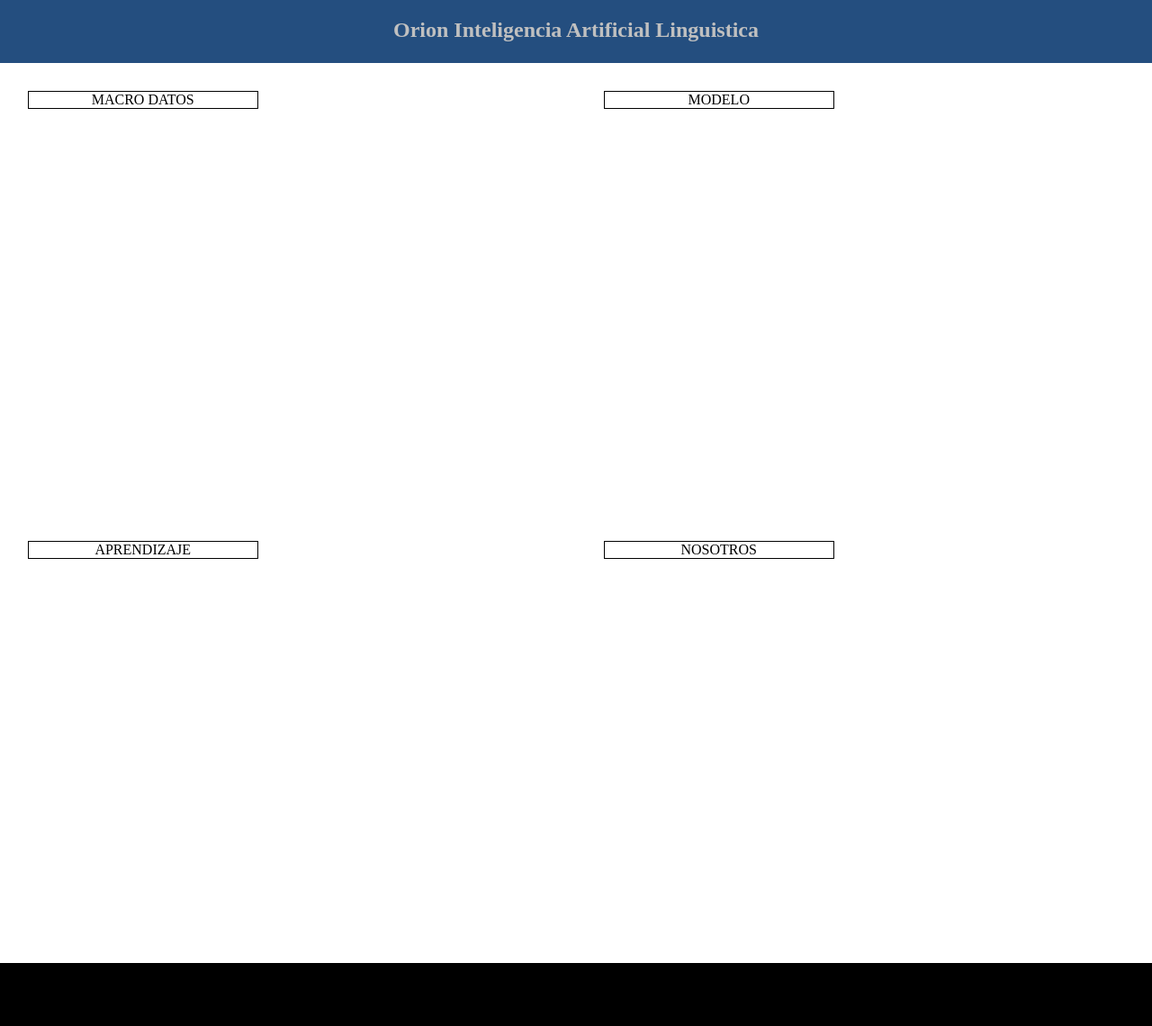
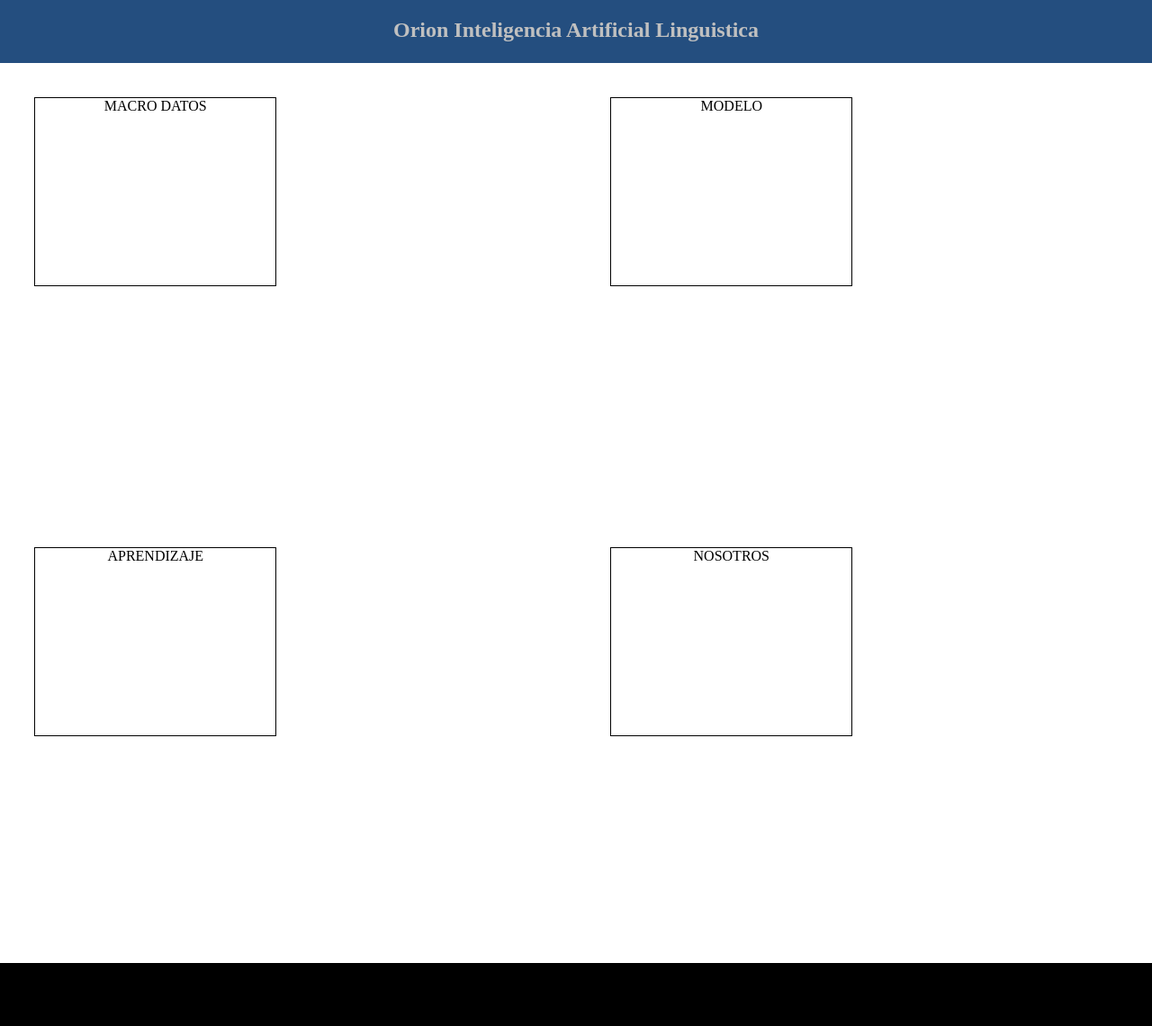
Before and after one commit to PT-Adrian/orionworkflow.github.io, a Jekyll site: the page built from index.md, in a window 1280 px wide. Shown: the whole page at 90% size. Built offline with Jekyll 4.4.1, drawn with Linux system fonts in a browser that asks for light colours; our own code applies the rules of GitHub Pages for plain Markdown files.

Commit message:
Update style.css

```diff
--- a/assets/css/style.css
+++ b/assets/css/style.css
@@ -218,8 +218,9 @@ span{
 .front{
 
     float:left;
-    width:40%;
-    margin:4.8%;
+    width:42%;
+    height:42%;
+    margin:6%;
     border:1px solid black;
 
 }
```
